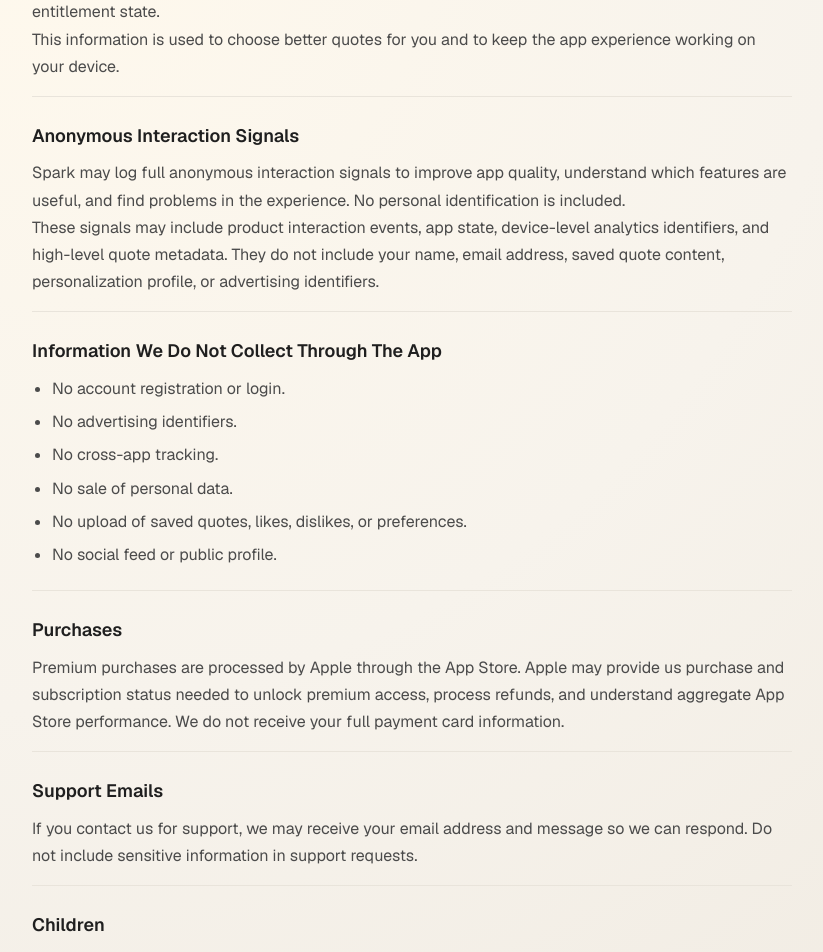
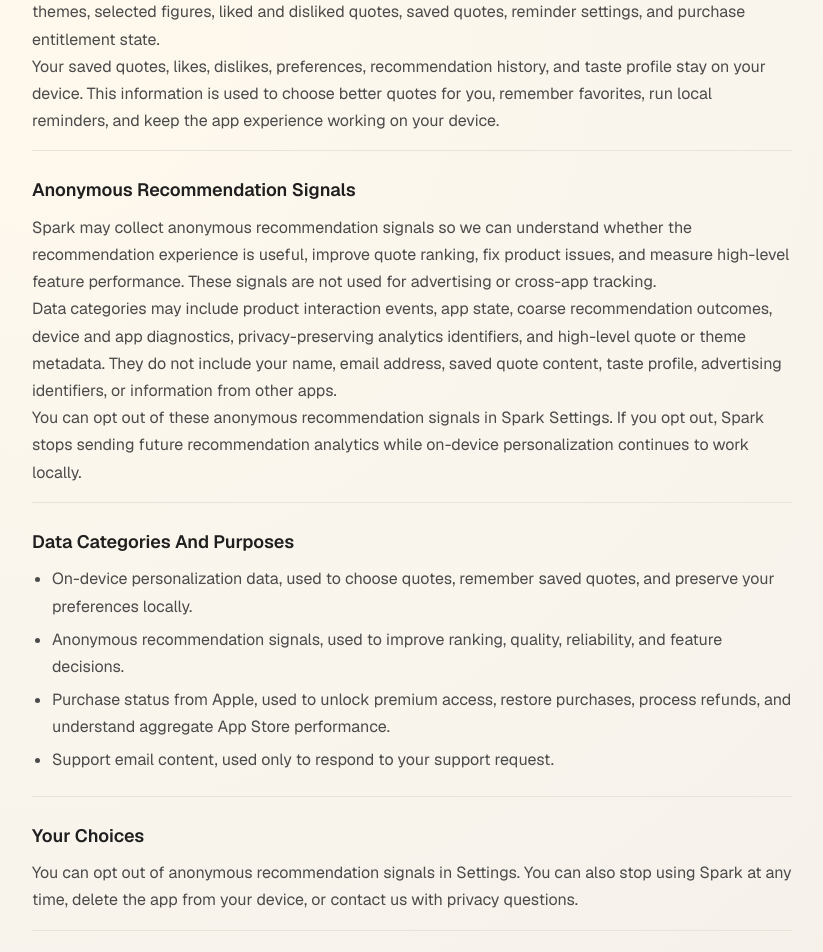
Before and after one commit to GabeDottl/buttonstechnology, a Next.js app: page /spark/privacy in a window 1280 px wide. Shown: the part 500-1452 px from the top of the page, without its empty margins (228-1051 px from the left). Built offline with nearby package versions, Linux system fonts and the light colour scheme.

Commit message:
Update Spark privacy policy disclosures

```diff
--- a/app/spark/privacy/page.js
+++ b/app/spark/privacy/page.js
@@ -3,7 +3,7 @@
 export const metadata = {
   title: "Spark Privacy Policy | Buttons Technology",
   description:
-    "Privacy policy for Spark: Daily Motivation by Buttons Technology, LLC.",
+    "Privacy policy for Spark: Daily Motivation, including on-device personalization, anonymous recommendation signals, opt-out controls, and data use.",
 };
 
 export default function SparkPrivacyPage() {
@@ -12,15 +12,16 @@
       <main className={styles.main}>
         <p className={styles.eyebrow}>Spark: Daily Motivation</p>
         <h1>Privacy Policy</h1>
-        <p className={styles.effective}>Effective date: May 20, 2026</p>
+        <p className={styles.effective}>Effective date: May 22, 2026</p>
 
         <div className={styles.body}>
           <section className={styles.summary}>
             <p>
               Spark is built to be private by design: no account, no ads, no
               cross-app tracking, and no sale of personal data. Your saved
-              quotes, likes, dislikes, preferences, reminders, and
-              personalization profile stay on your device.
+              quotes and taste profile stay on your device. Spark may use
+              anonymous recommendation signals to improve quote ranking and app
+              quality, and you can opt out in Settings.
             </p>
           </section>
 
@@ -33,23 +34,68 @@
               entitlement state.
             </p>
             <p>
-              This information is used to choose better quotes for you and to
-              keep the app experience working on your device.
+              Your saved quotes, likes, dislikes, preferences, recommendation
+              history, and taste profile stay on your device. This information
+              is used to choose better quotes for you, remember favorites, run
+              local reminders, and keep the app experience working on your
+              device.
             </p>
           </section>
 
           <section>
-            <h2>Anonymous Interaction Signals</h2>
+            <h2>Anonymous Recommendation Signals</h2>
             <p>
-              Spark may log full anonymous interaction signals to improve app
-              quality, understand which features are useful, and find problems
-              in the experience. No personal identification is included.
+              Spark may collect anonymous recommendation signals so we can
+              understand whether the recommendation experience is useful,
+              improve quote ranking, fix product issues, and measure high-level
+              feature performance. These signals are not used for advertising or
+              cross-app tracking.
             </p>
             <p>
-              These signals may include product interaction events, app state,
-              device-level analytics identifiers, and high-level quote metadata.
-              They do not include your name, email address, saved quote content,
-              personalization profile, or advertising identifiers.
+              Data categories may include product interaction events, app
+              state, coarse recommendation outcomes, device and app diagnostics,
+              privacy-preserving analytics identifiers, and high-level quote or
+              theme metadata. They do not include your name, email address,
+              saved quote content, taste profile, advertising identifiers, or
+              information from other apps.
+            </p>
+            <p>
+              You can opt out of these anonymous recommendation signals in
+              Spark Settings. If you opt out, Spark stops sending future
+              recommendation analytics while on-device personalization continues
+              to work locally.
+            </p>
+          </section>
+
+          <section>
+            <h2>Data Categories And Purposes</h2>
+            <ul>
+              <li>
+                On-device personalization data, used to choose quotes, remember
+                saved quotes, and preserve your preferences locally.
+              </li>
+              <li>
+                Anonymous recommendation signals, used to improve ranking,
+                quality, reliability, and feature decisions.
+              </li>
+              <li>
+                Purchase status from Apple, used to unlock premium access,
+                restore purchases, process refunds, and understand aggregate App
+                Store performance.
+              </li>
+              <li>
+                Support email content, used only to respond to your support
+                request.
+              </li>
+            </ul>
+          </section>
+
+          <section>
+            <h2>Your Choices</h2>
+            <p>
+              You can opt out of anonymous recommendation signals in Settings.
+              You can also stop using Spark at any time, delete the app from
+              your device, or contact us with privacy questions.
             </p>
           </section>
 
@@ -60,7 +106,8 @@
               <li>No advertising identifiers.</li>
               <li>No cross-app tracking.</li>
               <li>No sale of personal data.</li>
-              <li>No upload of saved quotes, likes, dislikes, or preferences.</li>
+              <li>No sharing of personal data for targeted advertising.</li>
+              <li>No upload of saved quotes, likes, dislikes, or taste profile.</li>
               <li>No social feed or public profile.</li>
             </ul>
           </section>
```
Also changed, not shown: 1 other file (tests, documents, lock files or other folders).
